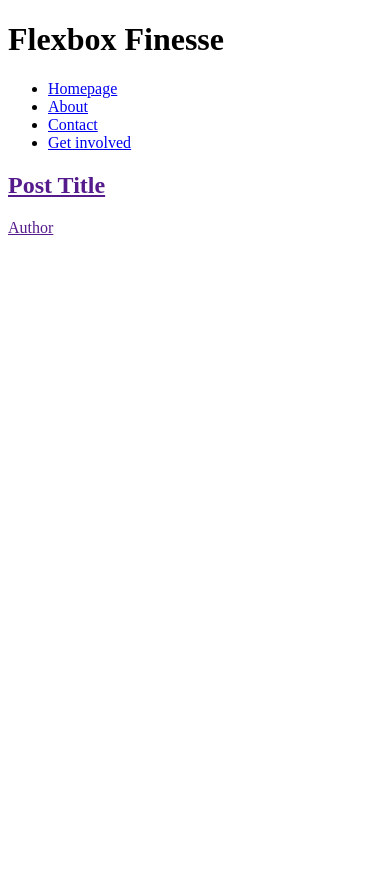
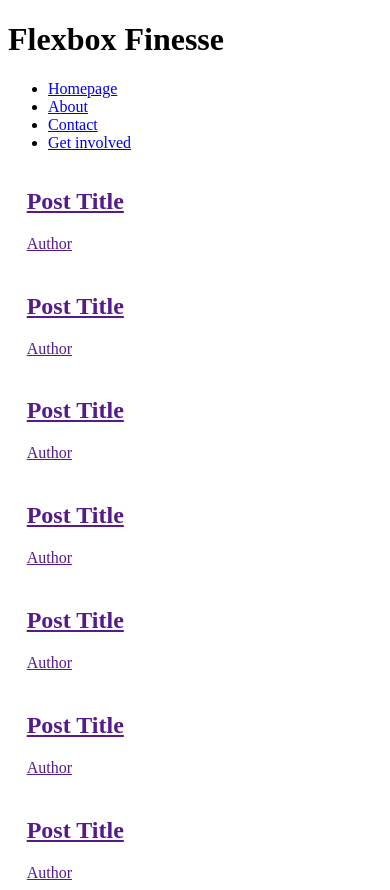
Before and after one commit to ZachBach/Aurelius, a plain HTML site: page index.html in a window 390 px wide. Before the commit the page ends 844 px from the top, so only its background shows below. Drawn offline with Linux system fonts and the light colour scheme.

Commit message:
created the grid template layout, as well as created media queries to be dynamic to screen size and adjust the fractions for the grid

```diff
--- a/index.html
+++ b/index.html
@@ -45,6 +45,66 @@
             </a>
         </div>
 
+        <div class="grid__item2">
+            <a href="" class="grid__card">
+                <div class="thumbnail__img"></div>
+                <article>
+                    <h1>Post Title</h1>
+                    <span>Author</span>
+                </article>
+            </a>
+        </div>
+
+        <div class="grid__item3">
+            <a href="" class="grid__card">
+                <div class="thumbnail__img"></div>
+                <article>
+                    <h1>Post Title</h1>
+                    <span>Author</span>
+                </article>
+            </a>
+        </div>
+
+        <div class="grid__item4">
+            <a href="" class="grid__card">
+                <div class="thumbnail__img"></div>
+                <article>
+                    <h1>Post Title</h1>
+                    <span>Author</span>
+                </article>
+            </a>
+        </div>
+
+        <div class="grid__item5">
+            <a href="" class="grid__card">
+                <div class="thumbnail__img"></div>
+                <article>
+                    <h1>Post Title</h1>
+                    <span>Author</span>
+                </article>
+            </a>
+        </div>
+
+        <div class="grid__item6">
+            <a href="" class="grid__card">
+                <div class="thumbnail__img"></div>
+                <article>
+                    <h1>Post Title</h1>
+                    <span>Author</span>
+                </article>
+            </a>
+        </div>
+
+        <div class="grid__item7">
+            <a href="" class="grid__card">
+                <div class="thumbnail__img"></div>
+                <article>
+                    <h1>Post Title</h1>
+                    <span>Author</span>
+                </article>
+            </a>
+        </div>
+
     </div>
 </body>
 <script src="script.js"></script>
--- a/style.css
+++ b/style.css
@@ -0,0 +1,21 @@
+.grid__wrapper {
+    width: 90%;
+    max-width: 1240px;
+    margin: 0 auto;
+    display: grid;
+    grid-template-columns: 1fr;
+    grid-template-rows: auto;
+    grid-gap: 20px;
+}
+
+@media only screen and (min-width: 500px) {
+    .band {
+      grid-template-columns: 1fr 1fr;
+    }
+  }
+
+  @media only screen and (min-width: 850px) {
+    .band {
+      grid-template-columns: repeat(4, 1fr);
+    }
+  }
```
